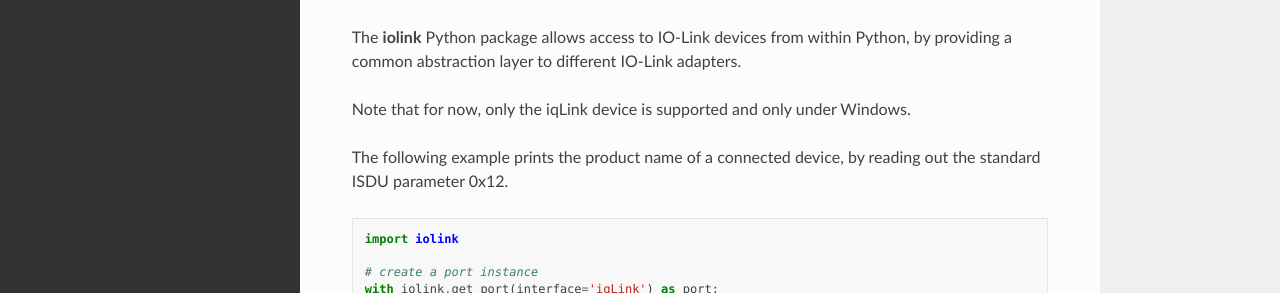
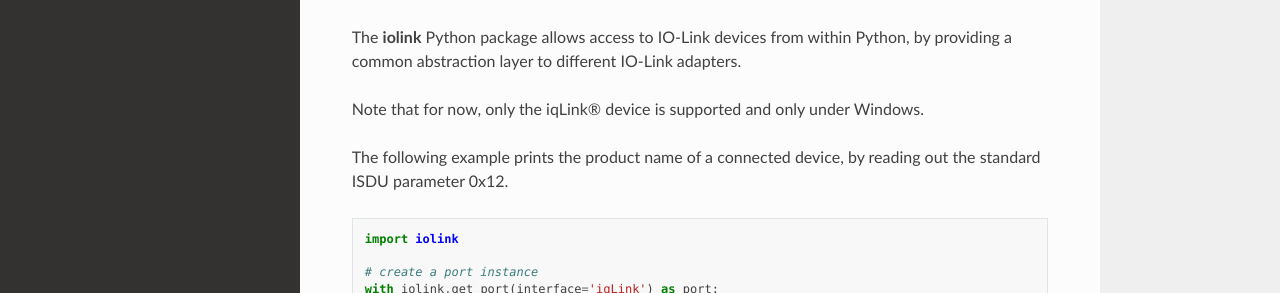
Before and after one commit to analogdevicesinc/iolink, a Sphinx documentation site: the page built from docs/source/index.rst, in a window 1280 px wide and 1032 px high. Shown: the part 206-499 px from the top of the window. Built offline with Sphinx 7.4.7 and the Read the Docs theme 2.0.0, drawn with Linux system fonts in a browser that asks for light colours.

Commit message:
doc: some minor fixes

```diff
--- a/README.rst
+++ b/README.rst
@@ -6,7 +6,7 @@
 The ``iolink`` Python package allows access to IO-Link devices from within Python,
 by providing a common abstraction layer to different IO-Link adapters.
 
-Note that for now, only the iqLink device is supported and only under Windows.
+Note that for now, only the iqLink® device is supported and only under Windows.
 
 Installation
 ------------
--- a/docs/source/index.rst
+++ b/docs/source/index.rst
@@ -7,7 +7,7 @@
 The **iolink** Python package allows access to IO-Link devices from within Python,
 by providing a common abstraction layer to different IO-Link adapters.
 
-Note that for now, only the iqLink device is supported and only under Windows.
+Note that for now, only the iqLink® device is supported and only under Windows.
 
 The following example prints the product name of a connected device, by reading out the standard ISDU parameter 0x12.
 
--- a/docs/source/install.rst
+++ b/docs/source/install.rst
@@ -18,11 +18,11 @@
 Dependencies that are required
 ------------------------------
 
-When using an iqlink
-~~~~~~~~~~~~~~~~~~~~
+When using an iqLink®
+~~~~~~~~~~~~~~~~~~~~~
 
 * Download the iqDLL (iqcomm.dll) from the `IQ2 website <https://www.iq2-development.com/downloads.html>`__.
-* Make the iqDll available to ``iolink`` by copying the iqcomm.dll file:
+* Make the iqDLL available to ``iolink`` by copying the iqcomm.dll file:
 
   * to the same directory where your main Python file resides, or by
   * copying the file to a known location in your system and adding this directory to the PATH environment variable.
```
